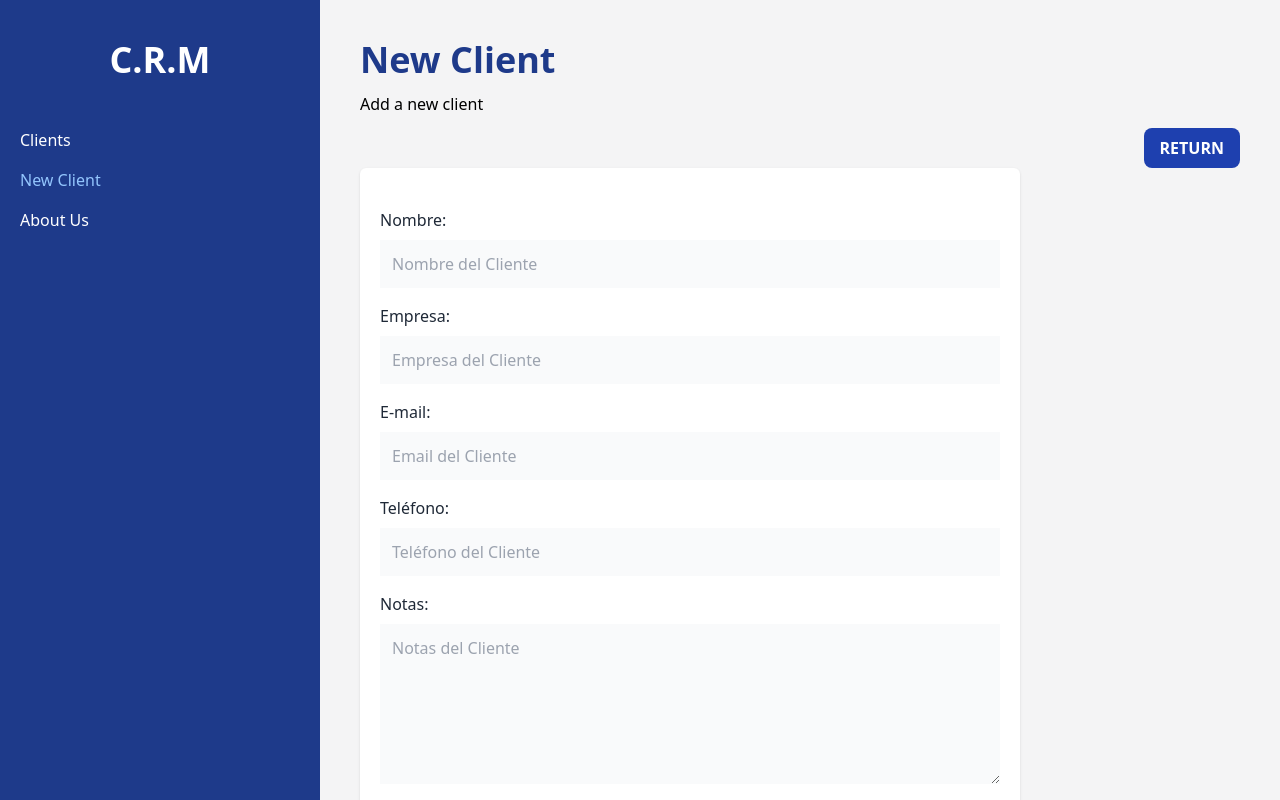
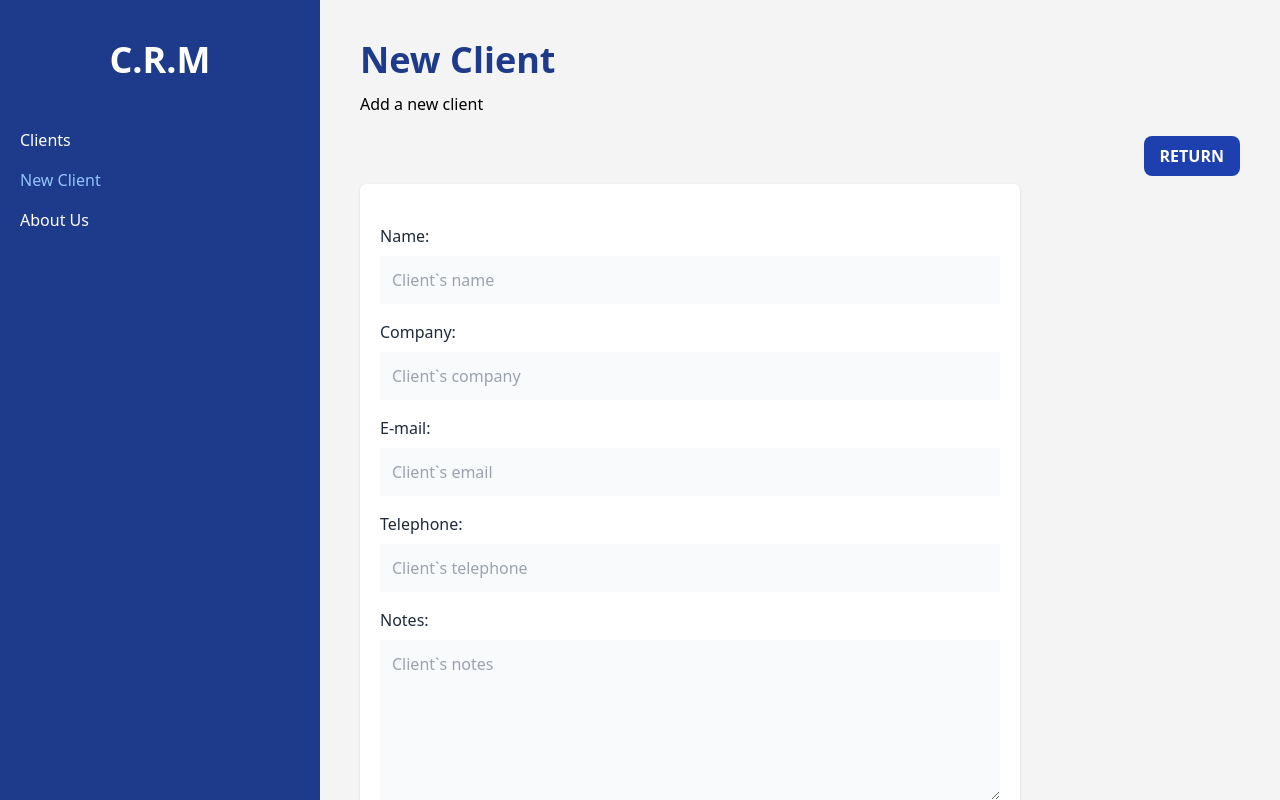
Before and after one commit to BrianC9/crm-react, a React (Vite) app: page /newclient in a window 1280 px wide. Built offline with nearby package versions, Linux system fonts and the light colour scheme.

Commit message:
add Form component from react router dom v6

```diff
--- a/src/components/FormNewClient.jsx
+++ b/src/components/FieldsNewClient.jsx
@@ -1,30 +1,30 @@
-const FormNewClient = ({cliente}) => {
+const FieldsNewClient = ({cliente}) => {
     return (
         <>
             <div className="mb-4">
                 <label
                     className="text-gray-800"
-                    htmlFor="nombre"
-                >Nombre:</label>
+                    htmlFor="name"
+                >Name:</label>
                 <input
-                    id="nombre"
+                    id="name"
                     type="text"
                     className="mt-2 block w-full p-3 bg-gray-50"
-                    placeholder="Nombre del Cliente"
-                    name="nombre"
+                    placeholder="Client`s name"
+                    name="name"
                 />
             </div>
             <div className="mb-4">
                 <label
                     className="text-gray-800"
-                    htmlFor="empresa"
-                >Empresa:</label>
+                    htmlFor="company"
+                >Company:</label>
                 <input
-                    id="empresa"
+                    id="company"
                     type="text"
                     className="mt-2 block w-full p-3 bg-gray-50"
-                    placeholder="Empresa del Cliente"
-                    name="empresa"
+                    placeholder="Client`s company"
+                    name="company"
                 />
             </div>
 
@@ -37,7 +37,7 @@ const FormNewClient = ({cliente}) => {
                     id="email"
                     type="email"
                     className="mt-2 block w-full p-3 bg-gray-50"
-                    placeholder="Email del Cliente"
+                    placeholder="Client`s email"
                     name="email"
                 />
             </div>
@@ -45,33 +45,33 @@ const FormNewClient = ({cliente}) => {
             <div className="mb-4">
                 <label
                     className="text-gray-800"
-                    htmlFor="telefono"
-                >Teléfono:</label>
+                    htmlFor="telephone"
+                >Telephone:</label>
                 <input
-                    id="telefono"
+                    id="telephone"
                     type="tel"
                     className="mt-2 block w-full p-3 bg-gray-50"
-                    placeholder="Teléfono del Cliente"
-                    name="telefono"
+                    placeholder="Client`s telephone"
+                    name="telephone"
                 />
             </div>
 
             <div className="mb-4">
                 <label
                     className="text-gray-800"
-                    htmlFor="notas"
-                >Notas:</label>
+                    htmlFor="notes"
+                >Notes:</label>
                 <textarea
                     as="textarea"
-                    id="notas"
+                    id="notes"
                     type="text"
                     className="mt-2 block w-full p-3 bg-gray-50 h-40 align-self"
-                    placeholder="Notas del Cliente"
-                    name="notas"
+                    placeholder="Client`s notes"
+                    name="notes"
                 />
             </div>
         </>
     )
 }
 
-export default FormNewClient
+export default FieldsNewClient
--- a/src/main.jsx
+++ b/src/main.jsx
@@ -4,7 +4,7 @@ import './index.css'
 import {createBrowserRouter, RouterProvider} from 'react-router-dom'
 import Layout from './components/Layout'
 import AboutUs from './pages/AboutUs'
-import NewClient from './pages/NewClient'
+import NewClient, {action as newClientAction} from './pages/NewClient'
 import Index, {loader as clientsLoader} from './pages/Index'
 const router = createBrowserRouter([
   {
@@ -24,7 +24,8 @@ const router = createBrowserRouter([
       ,
       {
         path:'/newclient',
-        element: <NewClient/>
+        element: <NewClient/>,
+        action:newClientAction
       }
     ]
   }
--- a/src/pages/NewClient.jsx
+++ b/src/pages/NewClient.jsx
@@ -1,7 +1,20 @@
-import {useNavigate} from 'react-router-dom'
-import FormNewClient from '../components/FormNewClient'
+import {useNavigate, Form} from 'react-router-dom'
+import FieldsNewClient from '../components/FieldsNewClient'
+
+export async function action({request}){
+  console.log("Submit al formulario")
+
+  const formData = await request.formData()
+  const datos = Object.fromEntries(formData)
+
+  console.log(datos)
+
+}
+
 function NewClient() {
+
   const navigate = useNavigate()
+
   return (
     <>
     <h1 className='text-4xl text-blue-900 font-black'>New Client</h1>
@@ -9,7 +22,7 @@ function NewClient() {
     <div className='flex justify-end'>
 
       <button
-        className='font-bold uppercase bg-blue-800 text-white px-4 py-2 rounded-lg'
+        className='font-bold uppercase bg-blue-800 text-white px-4 py-2 rounded-lg my-2'
         onClick={()=> navigate('/')}
       >
         Return
@@ -17,7 +30,17 @@ function NewClient() {
 
     </div>
     <div className='bg-white shadow rounded-md md:w-3/4 px-5 p-10'>
-      <FormNewClient/>
+      <Form
+        method='post'
+        action={action}
+      >
+      <FieldsNewClient/>
+      <input
+        type="submit"
+        className='mt-5 w-full bg-blue-800 hover:bg-blue-600 hover:ring-2 uppercase font-semibold text-white text-lg rounded-lg py-1'
+        value="Register client"
+      />
+      </Form>
     </div>
     </>
     )
```
